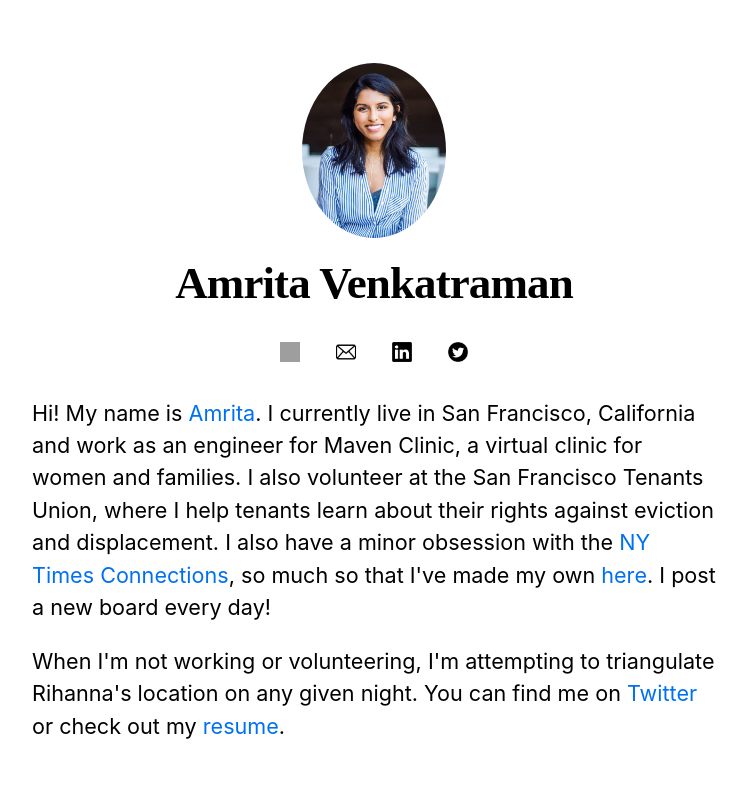
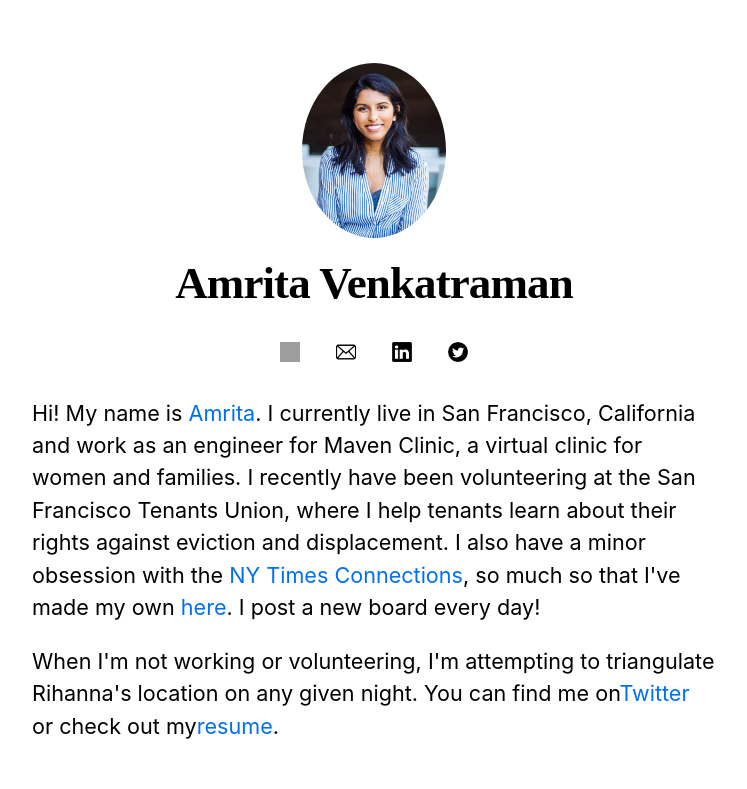
Before and after one commit to iamrita/personalwebsite, a Next.js app: page / in a window 1280 px wide. Shown: the top 789 px of the page, without its empty margins (266-1013 px from the left). Built offline with nearby package versions, Linux system fonts and the light colour scheme; grey boxes are pictures that could not be loaded; a web font is replaced by a local one.

Commit message:
changing text content on index

```diff
--- a/pages/index.js
+++ b/pages/index.js
@@ -26,14 +26,14 @@ export default function Home({ allPostsData }) {
         <p>
           {" "}
           Hi! My name is <Link href={`/posts/about`}>Amrita</Link>.
-          I currently live in San Francisco, California and work as an engineer for Maven Clinic, a virtual clinic for women and families. I also
-          volunteer at the San Francisco Tenants Union, where I help tenants
+          I currently live in San Francisco, California and work as an engineer for Maven Clinic, a virtual clinic for women and families. I recently have been
+          volunteering at the San Francisco Tenants Union, where I help tenants
           learn about their rights against eviction and displacement. I also have a minor obsession with the <a href="https://www.nytimes.com/games/connections">NY Times Connections</a>, so much so
           that I've made my own <Link href={`/posts/connections`}>here</Link>. I post a new board every day!</p>
         <p>When I'm
           not working or volunteering, I'm attempting to triangulate Rihanna's
-          location on any given night. You can find me on{" "}
-          <a href="https://twitter.com/iamrita98">Twitter</a> or check out my{" "}
+          location on any given night. You can find me on
+          <a href="https://twitter.com/iamrita98">Twitter</a> or check out my
           <a href="/files/resume_feb_2024.pdf" download>
             resume
           </a>
```
Also changed, not shown: public/data.txt.
